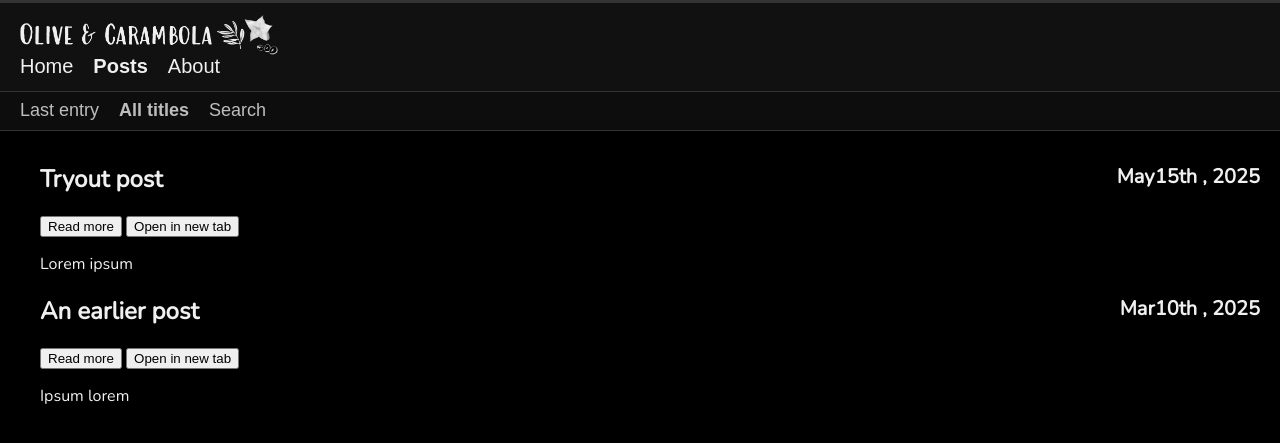
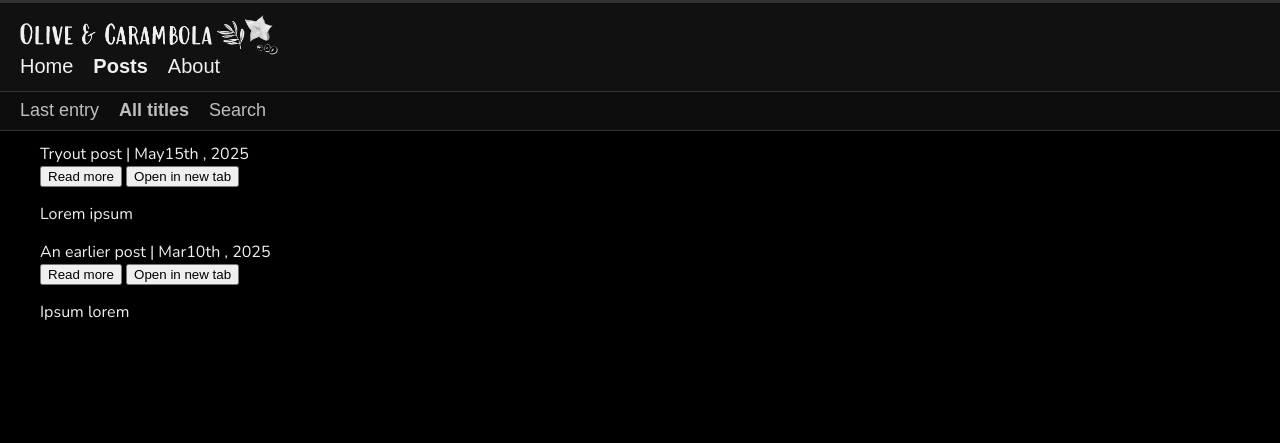
Before and after one commit to olivecarambola/logbook, a Jekyll site: the page built from post_all.md, in a window 1280 px wide. Shown: the top 443 px of the page. Built offline with Jekyll 4.4.1, drawn with Linux system fonts in a browser that asks for light colours; some web fonts are replaced.

Commit message:
Update allposts.html

```diff
--- a/_layouts/allposts.html
+++ b/_layouts/allposts.html
@@ -31,8 +31,6 @@
           <ul id="posts-list">
             {% for post in site.posts %}
             <li class="post-item" id="post-{{ forloop.index }}">
-              <h2>
-                {{ post.title }}
               {% assign d = post.date | date: "%-d" | plus: 0 -%}
               {% capture suffix -%}
                 {% case d %}
@@ -41,11 +39,12 @@
                   {% when 3 or 23 %}rd
                   {% else %}th
                 {% endcase %}
-                {% endcapture %}
-                <small style="float:right;">
-                  {{ post.date | date: "%b" }} {{- d -}}{{ suffix }}, {{ post.date | date: "%Y" }}
-                </small>
-              </h2>
+              {%- endcapture %}
+              <div class="post-header">
+                <span class="post-title">{{ post.title }}</span>
+                <span class="post-date">| {{ post.date | date: "%b" }} {{- d -}}{{ suffix }}, {{ post.date | date: "%Y" }}</span>
+              </div>
+
               <button class="toggle-content" data-target="content-{{ forloop.index }}">Read more</button>
               <button onclick="window.open('{{ post.url }}', '_blank')">Open in new tab</button>
               <p class="summary" id="summary-{{ forloop.index }}">{{ post.summary }}</p>
```
Lines whose indentation alone changed are shown as unchanged.
